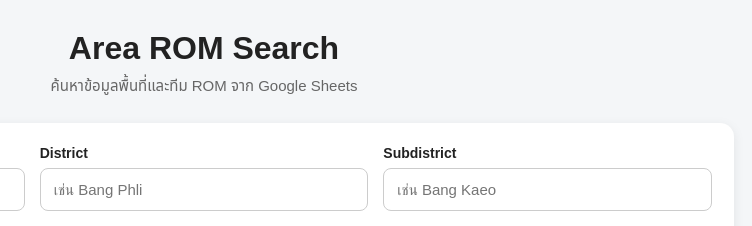
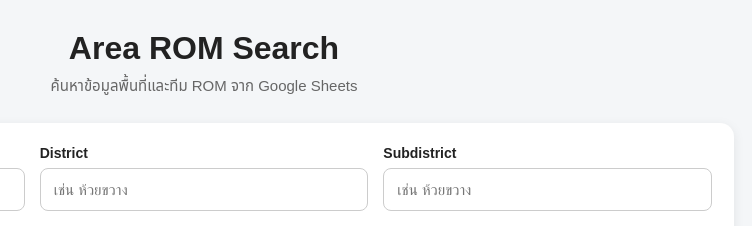
Before and after one commit to nukinloves/Area-ROM-Search, a plain HTML site: page Area-ROM-Search/index.html in a window 1280 px wide. Shown: the top 226 px of the page, 436-1188 px from the left. Drawn offline with Linux system fonts and the light colour scheme; no server answers.

Commit message:
Update index.html

```diff
--- a/Area-ROM-Search/index.html
+++ b/Area-ROM-Search/index.html
@@ -319,7 +319,7 @@
             type="text"
             id="districtInput"
             autocomplete="off"
-            placeholder="เช่น Bang Phli"
+            placeholder="เช่น ห้วยขวาง"
           >
 
           <div
@@ -341,7 +341,7 @@
             type="text"
             id="subdistrictInput"
             autocomplete="off"
-            placeholder="เช่น Bang Kaeo"
+            placeholder="เช่น ห้วยขวาง"
           >
 
           <div
```
